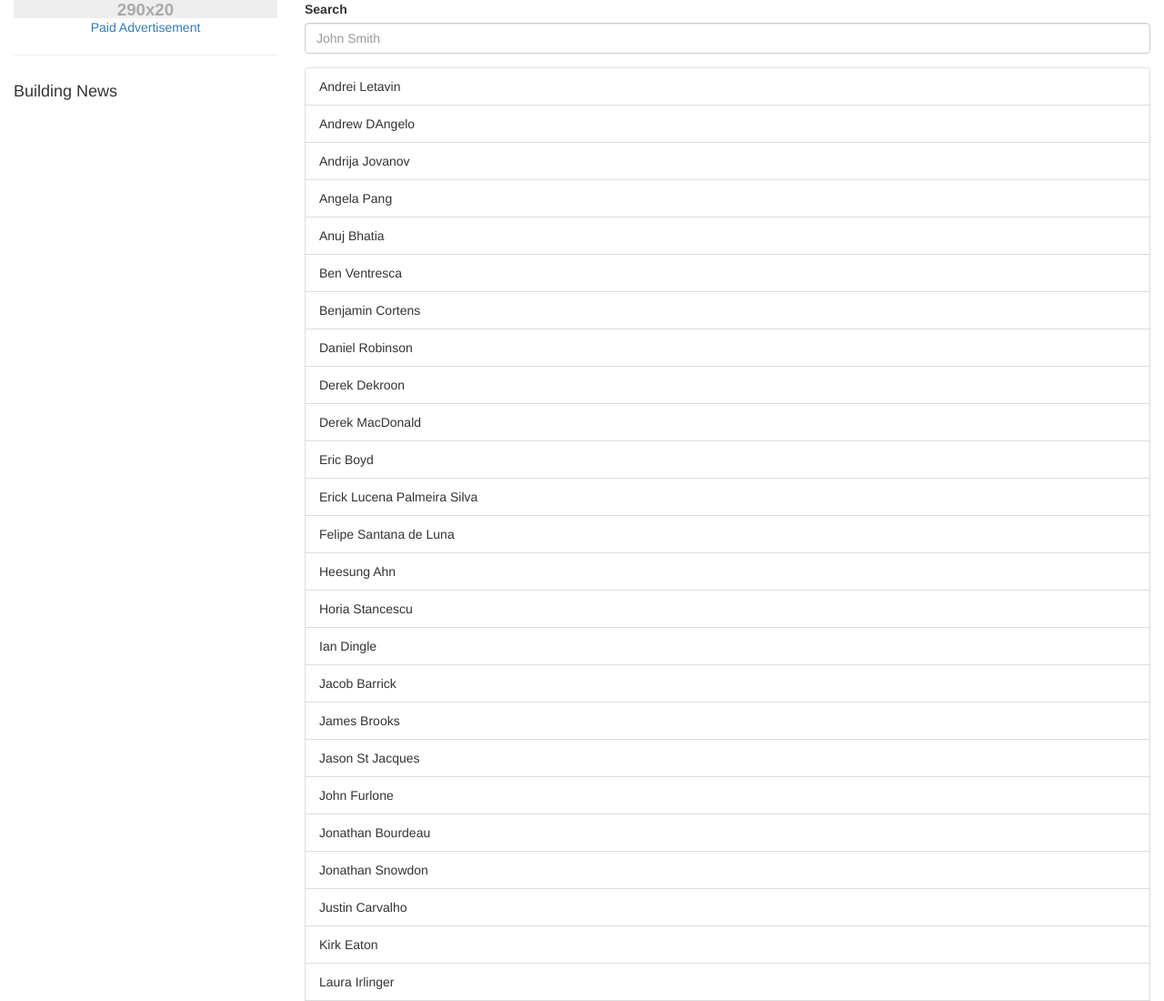
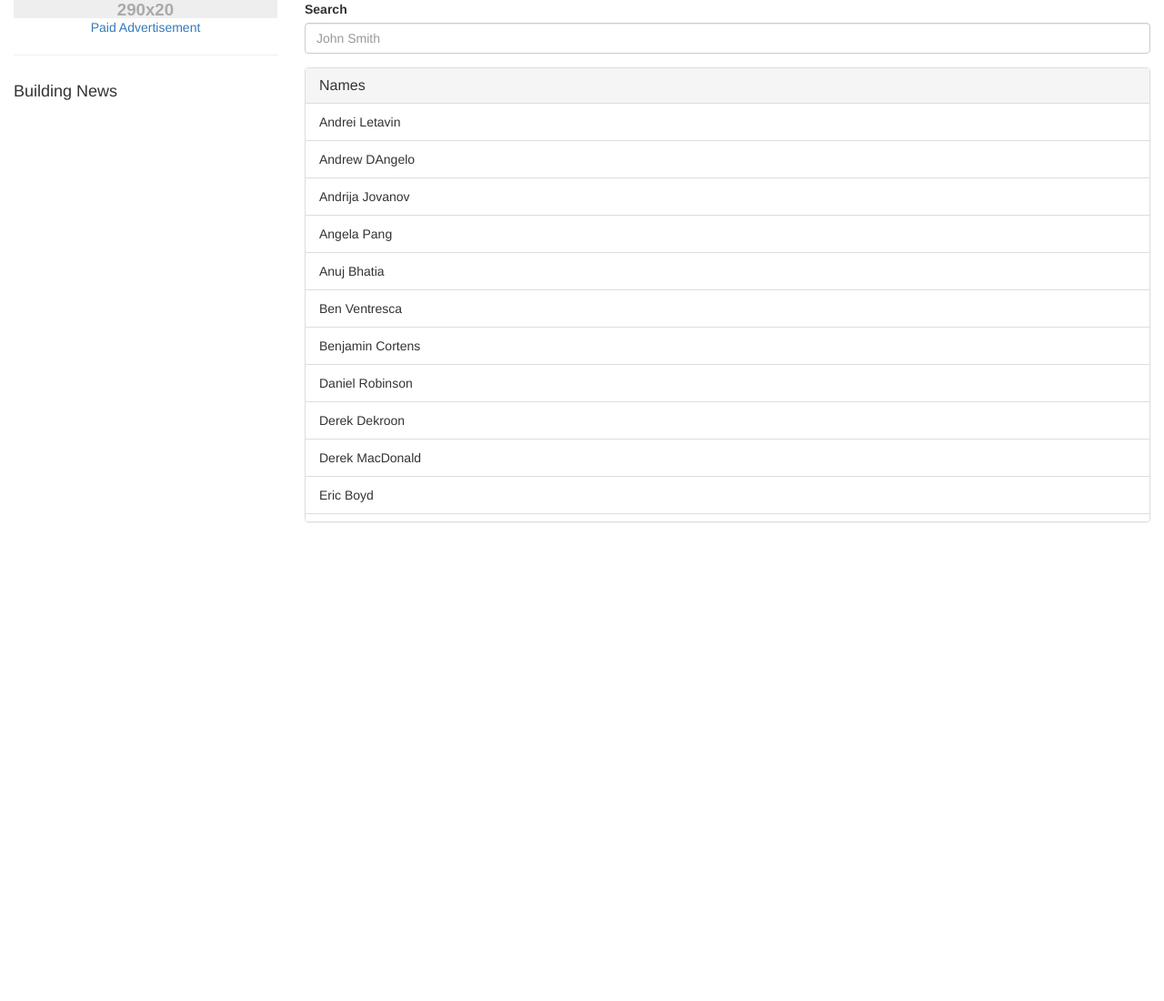
Before and after one commit to ryanwilsonperkin/buzzr, a plain HTML site: page index.html in a window 1280 px wide. Shown: the top 1100 px of the page at 91% size. After the commit the page ends 800 px from the top, so only its background shows below. Drawn offline with Linux system fonts and the light colour scheme.

Commit message:
Scrollable names panel.

```diff
--- /dev/null
+++ b/css/main.css
@@ -0,0 +1,4 @@
+#names-panel {
+  max-height: 500px;
+  overflow: scroll;
+}
--- a/index.html
+++ b/index.html
@@ -7,6 +7,7 @@
     <title></title>
 
     <link href="css/bootstrap.min.css" rel="stylesheet">
+    <link href="css/main.css" rel="stylesheet">
   </head>
   <body>
     <div class="container-fluid">
@@ -32,8 +33,12 @@
               <input type="text" class="form-control" id="search" placeholder="John Smith">
             </div>
           </form>
-          <ul id="names" class="list-group">
-          </ul>
+          <div id="names-panel" class="panel panel-default">
+            <div class="panel-heading">
+              <h3 class="panel-title">Names</h3>
+            </div>
+            <ul id="names" class="list-group">
+            </ul>
         </div>
       </div>
     </div>
```
